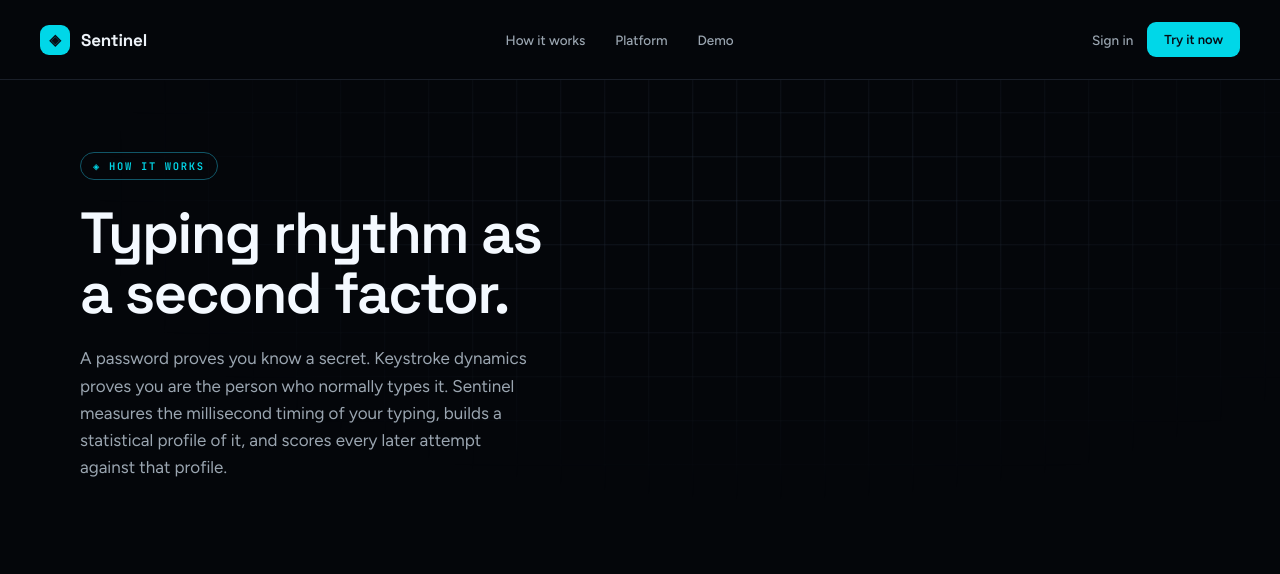
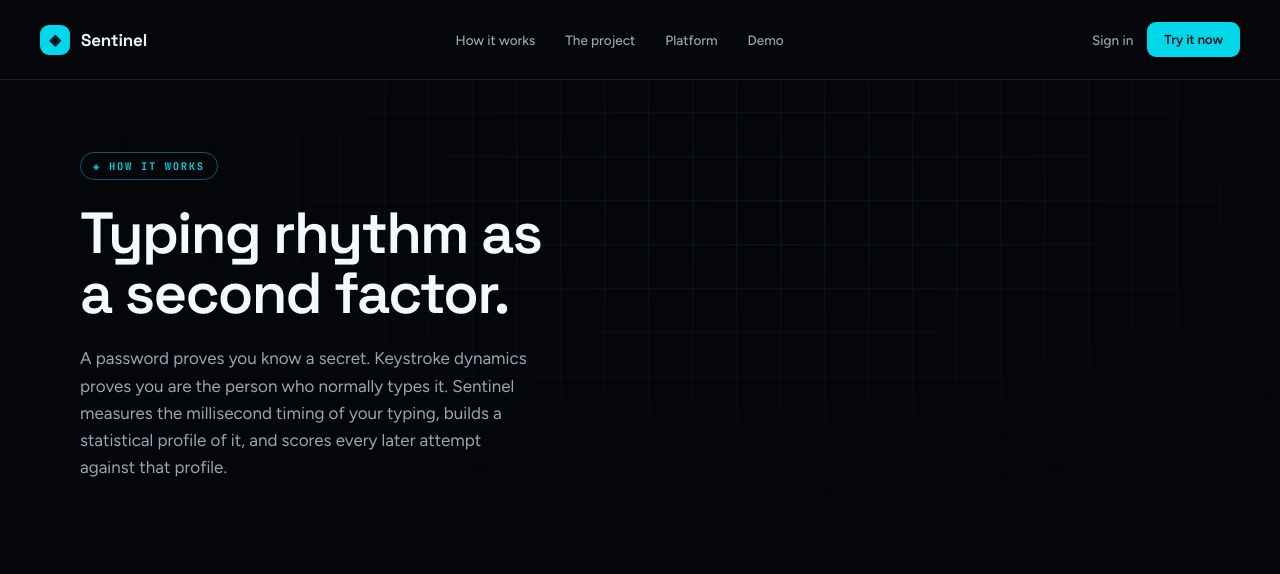
Before and after one commit to EngDawood/Behavioral-Biometrics-Based-Intrusion-Detection, a Flask app: page /about in a window 1280 px wide. Shown: the top 574 px of the page. Run offline with Flask 3, Linux system fonts and the light colour scheme.

Commit message:
Add "The project" link to navigation in about and index templates

```diff
--- a/static/sentinel.css
+++ b/static/sentinel.css
@@ -908,7 +908,6 @@
    ========================================================================== */
 .credits { display: flex; gap: 28px; align-items: center; }
 .credits-body { flex: 1; min-width: 0; }
-.credits .note { margin-top: 18px; }
 .uni-logo {
   flex: none;
   width: 128px; height: auto;
@@ -916,7 +915,7 @@
   background: oklch(0.98 0.01 250);
   padding: 12px;
 }
-
+.credits .note { margin-top: 18px; }
 /* ==========================================================================
    Responsive
    ========================================================================== */
--- a/templates/about.html
+++ b/templates/about.html
@@ -17,6 +17,7 @@
   </a>
   <nav class="nav-links">
     <a href="/about">How it works</a>
+    <a href="/project">The project</a>
     <a href="/#how">Platform</a>
     <a href="/#flow">Demo</a>
   </nav>
--- a/templates/index.html
+++ b/templates/index.html
@@ -18,6 +18,7 @@
   </a>
   <nav class="nav-links">
     <a href="/about">How it works</a>
+    <a href="/project">The project</a>
     <a href="#how">Platform</a>
     <a href="#flow">Demo</a>
   </nav>
```
Also changed, not shown: demo.db.
